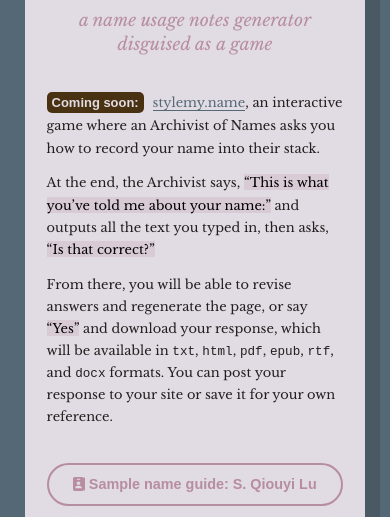
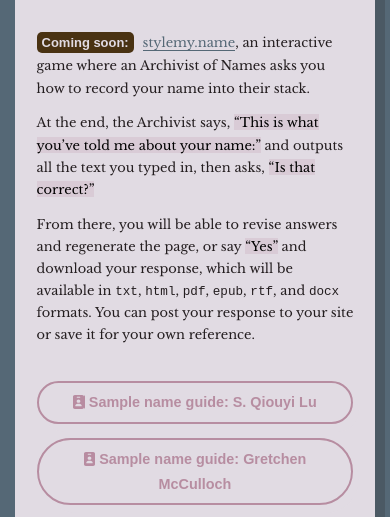
Before and after one commit to sqiouyilu/stylemy.name, a plain HTML site: page index.html in a window 390 px wide. Shown: the part 321-838 px from the top of the page. Drawn offline with nearby package versions, Linux system fonts and the light colour scheme; a web font is replaced by a local one.

Commit message:
Improve margins on mobile

```diff
--- a/index.html
+++ b/index.html
@@ -93,9 +93,9 @@
 		box-sizing: border-box;
 		background-color: var(--heather-grey);
 		max-width: 100%;
-		margin: 100px 25px 50px 25px;
+		margin: 40px 15px 50px 15px;
 		padding: 1.5em;
-		box-shadow: 15px 15px var(--the-translucent-void);
+		box-shadow: 10px 10px var(--the-translucent-void);
 		border-radius: 5px;
 	}
 
@@ -228,6 +228,7 @@
 			max-width: 700px;
 			margin: 4em auto 2em auto;
 			padding: 3em 5em 4em 5em;
+			box-shadow: 15px 15px var(--the-translucent-void);
 		}
 
 		nav a {
```
